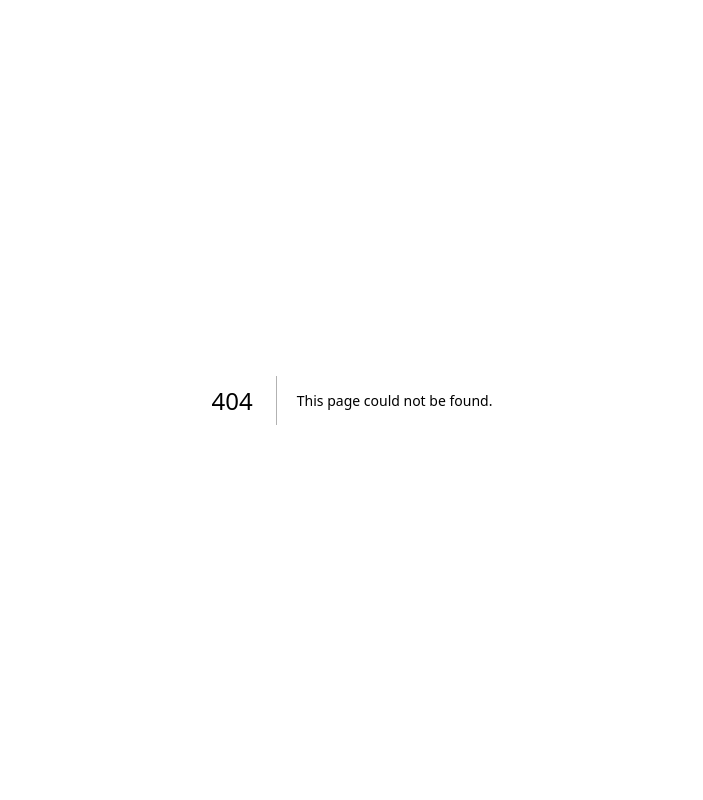
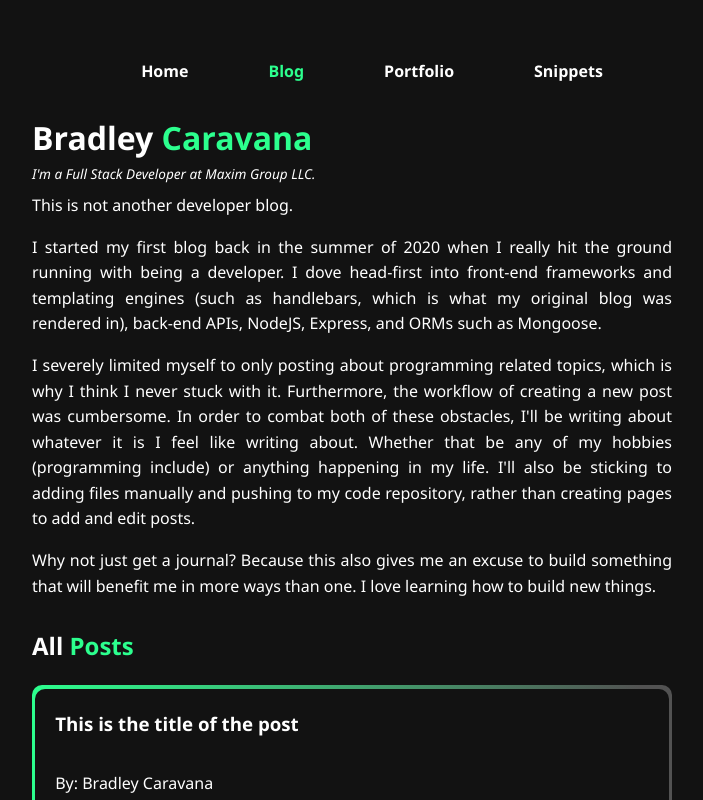
Before and after one commit to carabc/bradleycaravana.com, a Next.js app: page /blog in a window 1280 px wide. Before the commit this address had no page. Shown: the top 800 px of the page, without its empty margins (288-991 px from the left). Built offline with nearby package versions, Linux system fonts and the light colour scheme.

Commit message:
Refactored about section layout, added blog home page, and boiler plate slug page, created portfolio page, fetching github repos

```diff
--- a/package.json
+++ b/package.json
@@ -10,12 +10,14 @@
   },
   "dependencies": {
     "@next/font": "13.1.6",
+    "axios": "^1.3.3",
     "eslint": "8.34.0",
     "eslint-config-next": "13.1.6",
     "next": "13.1.6",
     "react": "18.2.0",
     "react-dom": "18.2.0",
     "react-icons": "^4.7.1",
-    "styled-components": "^5.3.6"
+    "styled-components": "^5.3.6",
+    "zustand": "^4.3.3"
   }
 }
--- /dev/null
+++ b/pages/blog/index.js
@@ -0,0 +1,164 @@
+import Layout from "@/components/Layout";
+import PostCard from "@/components/PostCard/PostCard";
+import styled from "styled-components";
+
+const MainStyled = styled.main`
+  width: 90%;
+  margin: 0 auto;
+
+  .headerTitles cite {
+    display: block;
+  }
+
+  .headerTitles h1,
+  .headerTitles cite {
+    text-align: center;
+  }
+
+  .headerTitles {
+    color: #fff;
+    h1 {
+      margin: 0 0 0 0;
+      font-size: 2em;
+    }
+
+    cite {
+      font-size: 0.85em;
+    }
+
+    .subHeaderBlock {
+      color: #fff;
+      font-size: 0.85em;
+      display: flex;
+      text-align: justify;
+      flex-direction: column;
+      align-items: center;
+      justify-content: center;
+
+      p {
+        width: 100%;
+      }
+    }
+  }
+
+  @media (min-width: ${({ theme }) => theme.md}) {
+    width: 70%;
+
+    .headerTitles h1,
+    .headerTitles cite {
+      text-align: initial;
+    }
+
+    .subHeaderBlock {
+      display: flex;
+      align-items: start;
+
+      p {
+        font-size: 1em;
+        margin: 0.5em 0;
+      }
+    }
+  }
+
+  @media (min-width: 1280px) and (max-width: 1650px) {
+    width: 50%;
+
+    .subHeaderBlock {
+      p {
+        font-size: 1rem;
+      }
+    }
+  }
+
+  @media (min-width: 1651px) {
+    width: 30%;
+
+    .subHeaderBlock {
+      p {
+        font-size: 1rem;
+      }
+    }
+  }
+`;
+
+const SectionAllPosts = styled.section`
+  color: #fff;
+  width: 90%;
+  margin: 0 auto;
+
+  .headerContainer h1 {
+    text-align: center;
+  }
+
+  @media (min-width: ${({ theme }) => theme.md}) {
+    width: 70%;
+    .headerContainer h1 {
+      text-align: initial;
+    }
+  }
+
+  @media (min-width: 880px) {
+    width: 70%;
+  }
+
+  @media (min-width: 1280px) and (max-width: 1650px) {
+    width: 50%;
+  }
+
+  @media (min-width: 1651px) {
+    width: 30%;
+  }
+`;
+
+export default function Blog() {
+  return (
+    <Layout title="Bradley Caravana | Blog">
+      <MainStyled>
+        <div className="headerTitles">
+          <h1>
+            Bradley <span className="hl">Caravana</span>
+          </h1>
+          <cite className="subHeader">
+            I&apos;m a Full Stack Developer at Maxim Group LLC.
+          </cite>
+          <div className="subHeaderBlock">
+            <p>This is not another developer blog.</p>
+            <p>
+              I started my first blog back in the summer of 2020 when I really
+              hit the ground running with being a developer. I dove head-first
+              into front-end frameworks and templating engines (such as
+              handlebars, which is what my original blog was rendered in),
+              back-end APIs, NodeJS, Express, and ORMs such as Mongoose.
+            </p>
+            <p>
+              I severely limited myself to only posting about programming
+              related topics, which is why I think I never stuck with it.
+              Furthermore, the workflow of creating a new post was cumbersome.
+              In order to combat both of these obstacles, I&apos;ll be writing
+              about whatever it is I feel like writing about. Whether that be
+              any of my hobbies (programming include) or anything happening in
+              my life. I&apos;ll also be sticking to adding files manually and
+              pushing to my code repository, rather than creating pages to add
+              and edit posts.
+            </p>
+            <p>
+              Why not just get a journal? Because this also gives me an excuse
+              to build something that will benefit me in more ways than one. I
+              love learning how to build new things.
+            </p>
+          </div>
+        </div>
+      </MainStyled>
+      <SectionAllPosts>
+        <div className="headerContainer">
+          <h1>
+            All <span className="hl">Posts</span>
+          </h1>
+        </div>
+        <div className="postsContainer">
+          <PostCard />
+        </div>
+      </SectionAllPosts>
+    </Layout>
+  );
+}
```
Also changed, not shown: pages/blog/[slug].js (added, +7 -0 lines), pages/index.js (+54 -10 lines), pages/portfolio.js (+137 -3 lines), src/store.js (added, +10 -0 lines), 1 other file (tests, documents, lock files or other folders).
